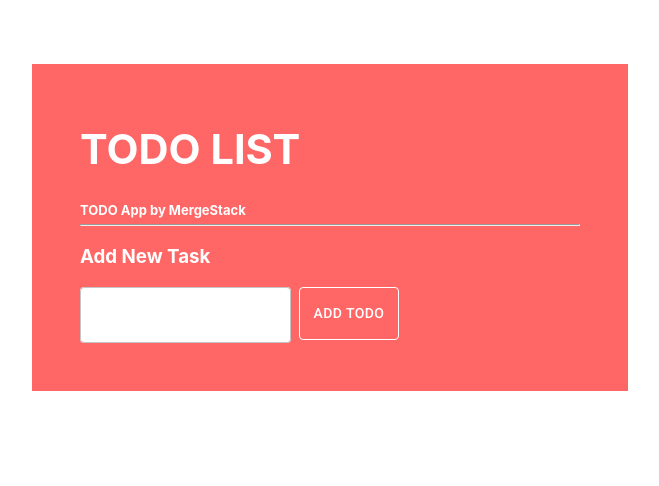
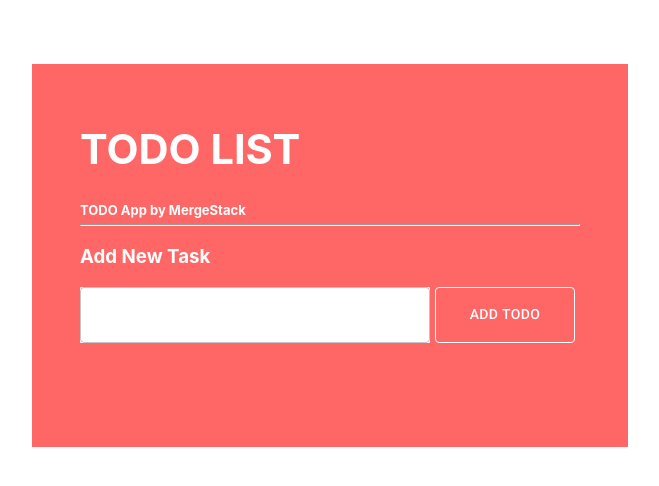
Before and after one commit to Sajawal-dev1/task-to-do, a React (Create React App) app: page / in a window 1280 px wide. Shown: the top 486 px of the page, without its empty margins (310-969 px from the left). Built offline with nearby package versions, Linux system fonts and the light colour scheme.

Commit message:
individual-components-implemented

```diff
--- a/src/components/AddTaskField.js
+++ b/src/components/AddTaskField.js
@@ -1,24 +1,52 @@
 import { useForm } from "react-hook-form";
-import { Button, Box, TextField } from "@mui/material";
+import { Box } from "@mui/material";
+import Buttons from "components/TodoButtons";
+import Input from "components/TodoInputs";
+import { makeStyles } from "@mui/styles";
+const useStyles = makeStyles({
+  todoBtn: {
+    color: "white",
+    width: "28%",
+    border: "1px solid white",
+    height: "56px",
+    marginTop: "auto",
+    textAlign: "center",
+    marginLeft: "71%",
+    bottom:"56px"
+  },
+  textField: {
+    marginRight: 1,
+    backgroundColor: "white",
+    borderRadius: 1,
+    width: "70%",
+  },
+});
 const AddTaskField = ({ addTask }) => {
-  const { register, resetField, handleSubmit } = useForm();
+  const classes = useStyles();
+  const { resetField, handleSubmit, control } = useForm({
+    defaultValues: {
+      FirstName: "",
+    },
+  });
+  const submit = handleSubmit((data) => (addTask(data), resetField("value")));
   return (
-    <Box sx={{ marginTop: 30 % { display: "flex" } }}>
-      <h3>Add New Task</h3>
-      <TextField
-        sx={{ marginRight: 1, backgroundColor: "white", borderRadius: 1 }}
-        disableUnderline
-        variant="outlined"
-        type="text"
-        {...register("value", { required: true })}
-      ></TextField>
-      <Button
-        sx={{ border: "1px solid white", padding: 1.7, color: "white" }}
-        onClick={handleSubmit((data) => (addTask(data), resetField("value")))}
-      >
-        Add ToDo
-      </Button>
-    </Box>
+      <Box sx={{ marginTop: 30 % { display: "flex" } }}>
+        <h3>Add New Task</h3>
+        <Input
+          className={classes.textField}
+          control={control}
+          name="value"
+          placeholder="Add ToDo"
+          rules={{ required: true }}
+          defaultValue=" "
+        />
+      <Buttons
+        size="small"
+        className={classes.todoBtn}
+        onClick={submit}
+        value="Add TODO"
+      />
+       </Box>
   );
 };
 export default AddTaskField;
--- a/src/components/TaskFeatures.js
+++ b/src/components/TaskFeatures.js
@@ -2,8 +2,10 @@ import React from "react";
 import { useForm } from "react-hook-form";
 import { useState } from "react";
 import { MdDelete, MdModeEditOutline } from "react-icons/md";
-import { Button, Box, TextField } from "@mui/material";
+import { Box, TextField } from "@mui/material";
 import { makeStyles } from "@mui/styles";
+import Input from "components/TodoInputs";
+import Buttons from "components/TodoButtons";
 import "App.css";
 const useStyles = makeStyles({
   muiTodo: {
@@ -19,6 +21,20 @@ const useStyles = makeStyles({
     display: "flex",
     flexWrap: "wrap",
   },
+  muiEditBtn: {
+    border: "1px solid white",
+    padding: 1.7,
+    color: "white",
+    padding: 14,
+    marginLeft: "20%",
+  },
+  editField: {
+    display: "flex",
+    marginRight: 1,
+    backgroundColor: "white",
+    borderRadius: 1,
+    width: "150%",
+  },
 });
 const TaskFeatures = ({
   id,
@@ -29,8 +45,13 @@ const TaskFeatures = ({
   toggleComplete,
 }) => {
   const classes = useStyles();
-  const { register, handleSubmit } = useForm();
+  const { control, handleSubmit } = useForm();
   const [check, setCheck] = useState(false);
+  const edit_btn = () => setCheck(!check);
+  const delete_btn = () => deleteTask({ id });
+  const update_btn = handleSubmit(
+    (data) => (editTask({ ...data, id }), setCheck(false))
+  );
   return (
     <div>
       <Box className={classes.muiTodo}>
@@ -43,32 +64,27 @@ const TaskFeatures = ({
           {title}
         </div>
         <Box className={"mui-todo-buttons"}>
-          <Button onClick={() => setCheck(!check)}>
-            <MdModeEditOutline size="30px" />
-          </Button>
-          <Button onClick={() => deleteTask({ id })}>
-            <MdDelete size="30px" />
-          </Button>
+          <Buttons
+            onClick={edit_btn}
+            value={<MdModeEditOutline size="30px" />}
+          />
+          <Buttons onClick={delete_btn} value={<MdDelete size="30px" />} />
         </Box>
       </Box>
       {check && (
         <Box className={classes.muiTodoEdit}>
-          <TextField
-            sx={{ marginRight: 1, backgroundColor: "white", borderRadius: 1 }}
-            type="text"
+          <Input
+            className={classes.editField}
+            control={control}
+            name="todo"
             defaultValue={title}
-            {...register("todo", { required: true })}
-          ></TextField>
-          <div>
-            <Button
-              sx={{ border: "1px solid white", padding: 1.7, color: "white" }}
-              onClick={handleSubmit(
-                (data) => (editTask({ ...data, id }), setCheck(false))
-              )}
-            >
-              Update
-            </Button>
-          </div>
+            rules={{ required: true }}
+          />
+          <Buttons
+            className={classes.muiEditBtn}
+            onClick={update_btn}
+            value={"Update"}
+          />
         </Box>
       )}
     </div>
--- /dev/null
+++ b/src/components/TodoButtons.js
@@ -0,0 +1,13 @@
+import React from "react";
+import Button from "@mui/material/Button";
+import { StyledEngineProvider } from "@mui/material/styles";
+const Buttons = ({ onClick, className, value }) => {
+  return (
+    <StyledEngineProvider injectFirst>
+      <Button className={className} onClick={() => onClick()}>
+        {value}
+      </Button>
+    </StyledEngineProvider>
+  );
+};
+export default Buttons;
--- /dev/null
+++ b/src/components/TodoInputs.js
@@ -0,0 +1,17 @@
+import { TextField } from "@mui/material";
+import { useController } from "react-hook-form";
+function Input(props) {
+  const { field } = useController(props);
+  return (
+    <div>
+      <TextField
+        {...field}
+        name={props.name}
+        placeholder={props.placeholder}
+        className={props.className}
+        defaultValue={props.defaultValue}
+      />
+    </div>
+  );
+}
+export default Input;
```
